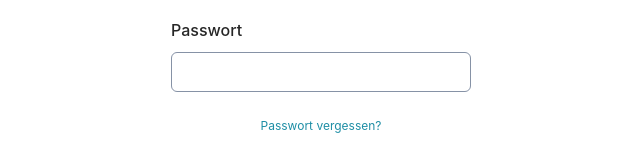
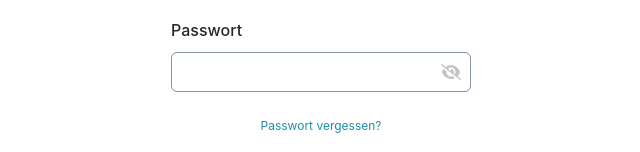
Before and after one commit to abnish-gogroup/parts-linker, a React (Create React App) app: page / in a window 1280 px wide. Shown: the part 339-491 px from the top of the page, without its empty margins (319-959 px from the left). Built offline with nearby package versions, Linux system fonts and the light colour scheme.

Commit message:
added login validation

```diff
--- a/src/stylesheets/commonStyles.scss
+++ b/src/stylesheets/commonStyles.scss
@@ -152,6 +152,10 @@
   border-top: 1px solid #e9e9e9 !important;
 }
 
+.border_red {
+  border: 1px solid red !important;
+}
+
 .pdl_30 {
   padding-left: 30px !important;
 }
@@ -210,3 +214,14 @@
 .bg_fafaff {
   background-color: #FAFAFF !important;
 }
+
+.prl {
+  position: relative;
+}
+
+.eye_style {
+  position: absolute;
+  margin-left: 260px;
+  padding-bottom: 10px;
+  color: #c4c4c4;
+}
--- a/src/workshops/workshop_auth/Login.jsx
+++ b/src/workshops/workshop_auth/Login.jsx
@@ -1,16 +1,41 @@
-import React from 'react';
+import React, { useState } from 'react';
 import '../../stylesheets/commonStyles.scss';
 import '../../stylesheets/login.scss';
 import { FontAwesomeIcon } from '@fortawesome/react-fontawesome';
-import { faAsterisk } from '@fortawesome/free-solid-svg-icons';
+import { faEye, faEyeSlash } from '@fortawesome/free-solid-svg-icons';
 
 function Login() {
+  const [userCred, setUserCred] = useState({ userName: '', password: '' });
+  const [isEye, setIsEye] = useState(false);
+  const [isError, setIsError] = useState({ userName: false, password: false });
+  const userLoginDetails = { userName: 'ashish', password: '123456' };
+
   let url = '/dashboard';
   const handleSignin = (e) => {
     e.preventDefault();
-    window.history && window.history.pushState({}, '', url);
-    window.location.reload();
+    if (userLoginDetails.userName === userCred.userName && userLoginDetails.password === userCred.password) {
+      window.history && window.history.pushState({}, '', url);
+      window.location.reload();
+    }
+    else if (userLoginDetails.userName === userCred.userName && userLoginDetails.password !== userCred.password) {
+      setIsError({ ...isError, password: true })
+    }
+    else if (userLoginDetails.userName !== userCred.userName && userLoginDetails.password === userCred.password) {
+      setIsError({ ...isError, userName: true })
+    }
+    else {
+      setIsError({ userName: true, password: true });
+    }
   };
+
+  const handleChange = (e) => {
+    setIsError(false);
+    setUserCred({ ...userCred, [e.target.name]: e.target.value })
+  }
+
+  const handleTogglePassword = () => {
+    setIsEye(!isEye);
+  }
 
   // const goToRegistrationPage = () => {
   //   window.history && window.history.pushState({}, '', '/registration');
@@ -39,11 +64,23 @@ function Login() {
         <form className='registration_form cb_262626 fs_14'>
           <div className='dreg_flex'>
             <label className='form_label fs_16 fw_500'>Email-Adresse</label>
-            <input className='input_box' />
+            <input className={isError.userName ? 'border_red input_box' : 'input_box'}
+              name='userName'
+              value={userCred.userName}
+              onChange={handleChange}
+            />
           </div>
           <div className='dreg_flex fs_16 fw_500'>
             <label className='form_label'>Passwort</label>
-            <input className='input_box' />
+            <div className='dfx'>
+              <input className={isError.password ? 'border_red input_box prl' : 'input_box prl'}
+                type={isEye ? 'text' : 'password'}
+                name='password'
+                value={userCred.password}
+                onChange={handleChange}
+              />
+              {isEye ? <FontAwesomeIcon icon={faEye} onClick={handleTogglePassword} className='eye_style' /> : <FontAwesomeIcon icon={faEyeSlash} onClick={handleTogglePassword} className='eye_style' />}
+            </div>
           </div>
           <small
             className='forgot_password cp fs_12 theme_clr'
```
